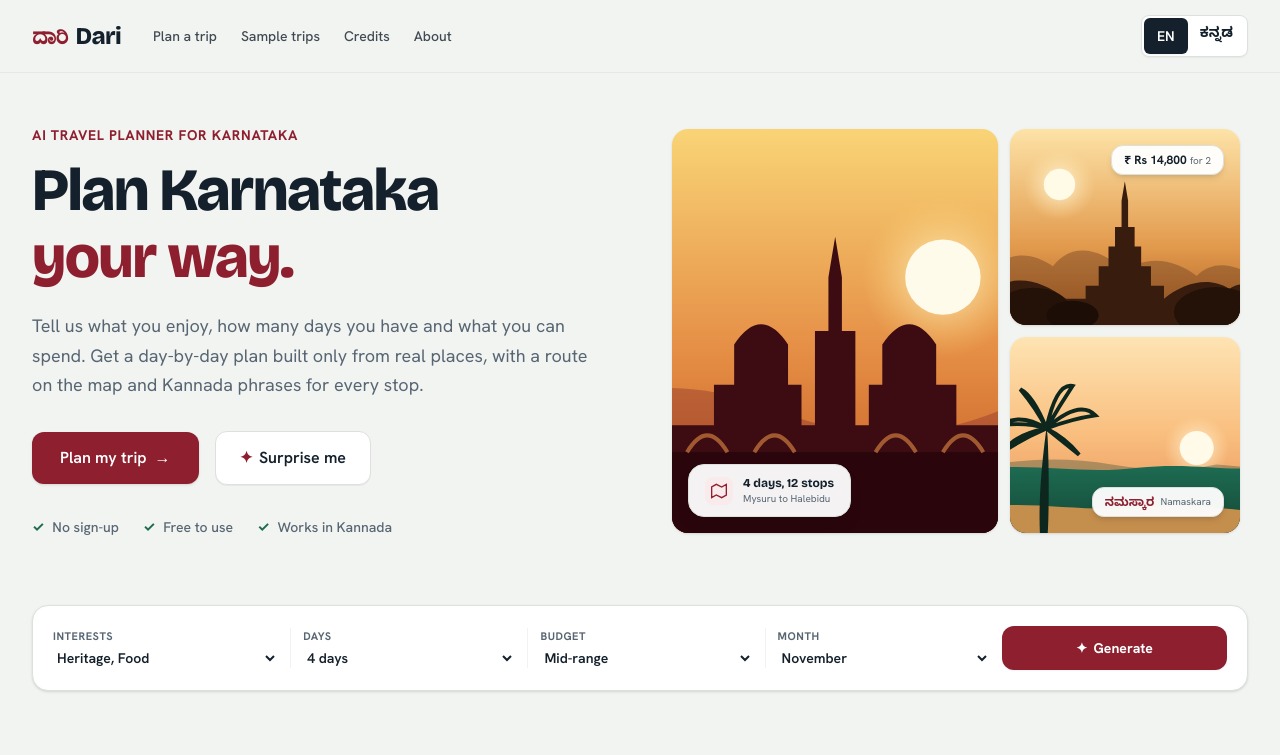
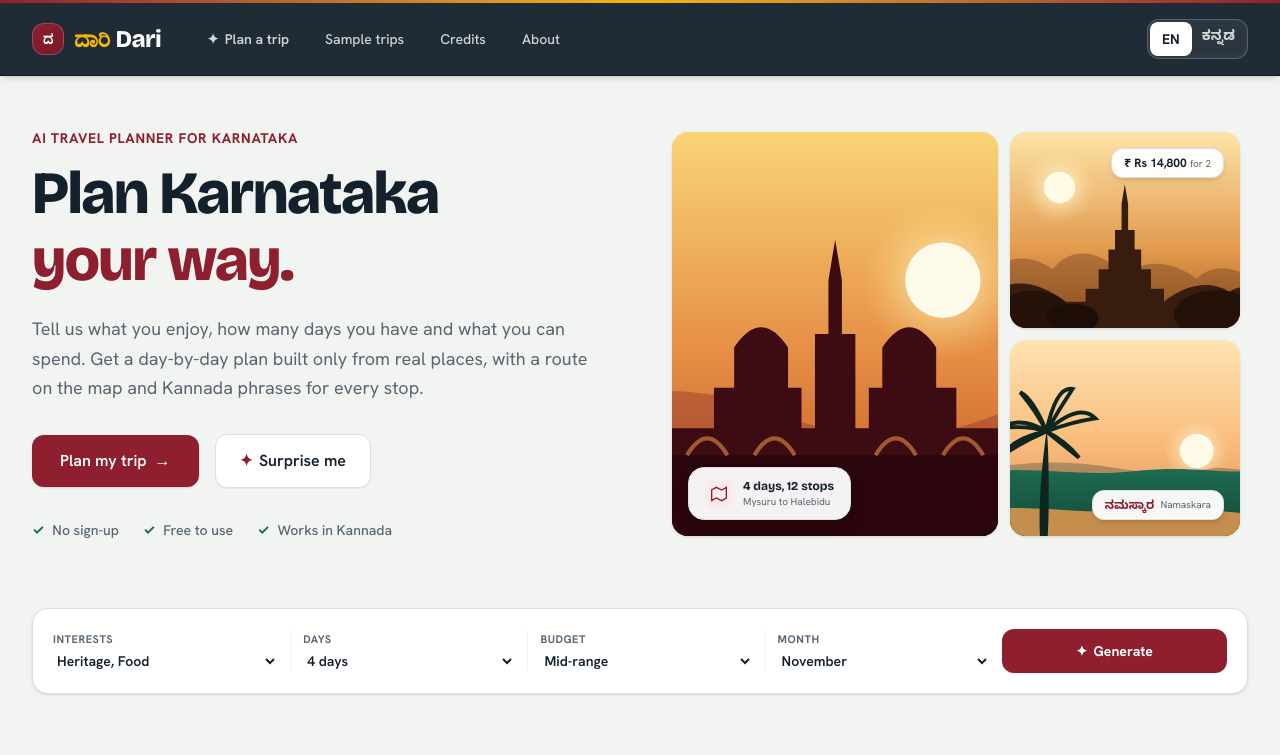
Before and after one commit to varshithvardhan2006-09/dari-karnataka-travel-planner, a Next.js app: page / in a window 1280 px wide. Shown: the top 755 px of the page. Built offline with nearby package versions, Linux system fonts and the light colour scheme; no server answers.

Commit message:
feat(ui): redesign navbar with distinct high-contrast ink theme, Karnataka brand accents, and active route indicators

```diff
--- a/src/components/LangToggle.tsx
+++ b/src/components/LangToggle.tsx
@@ -3,8 +3,47 @@
 import React from "react";
 import { useLang } from "@/lib/i18n/useLang";
 
-export default function LangToggle() {
+interface LangToggleProps {
+  variant?: "light" | "dark";
+}
+
+export default function LangToggle({ variant = "dark" }: LangToggleProps) {
   const { lang, setLang } = useLang();
+
+  if (variant === "dark") {
+    return (
+      <div
+        role="group"
+        aria-label="Language selection"
+        className="inline-flex items-center rounded-xl border border-white/20 bg-white/10 p-0.5 shadow-xs backdrop-blur-xs"
+      >
+        <button
+          type="button"
+          onClick={() => setLang("en")}
+          aria-pressed={lang === "en"}
+          className={`min-h-[34px] min-w-[42px] px-2.5 py-1 rounded-lg text-xs sm:text-sm font-bold transition-all cursor-pointer ${
+            lang === "en"
+              ? "bg-white text-[#14202B] shadow-xs"
+              : "text-white/80 hover:text-white hover:bg-white/10"
+          }`}
+        >
+          EN
+        </button>
+        <button
+          type="button"
+          onClick={() => setLang("kn")}
+          aria-pressed={lang === "kn"}
+          className={`min-h-[34px] min-w-[48px] px-2.5 py-1 rounded-lg text-xs sm:text-sm font-bold transition-all cursor-pointer font-kannada ${
+            lang === "kn"
+              ? "bg-white text-[#14202B] shadow-xs"
+              : "text-white/80 hover:text-white hover:bg-white/10"
+          }`}
+        >
+          ಕನ್ನಡ
+        </button>
+      </div>
+    );
+  }
 
   return (
     <div
--- a/src/components/Navbar.tsx
+++ b/src/components/Navbar.tsx
@@ -2,54 +2,81 @@
 
 import React, { useState } from "react";
 import Link from "next/link";
+import { usePathname } from "next/navigation";
 import { useLang } from "@/lib/i18n/useLang";
 import LangToggle from "./LangToggle";
 
 export default function Navbar() {
   const { lang, t } = useLang();
+  const pathname = usePathname() || "";
   const [mobileMenuOpen, setMobileMenuOpen] = useState(false);
 
+  const isPlan = pathname === "/plan";
+  const isTrip = pathname.startsWith("/trip");
+  const isCredits = pathname === "/credits";
+
   return (
-    <header className="w-full bg-[#F2F4F1] border-b border-[#DCE1DD]/60 sticky top-0 z-[1000] backdrop-blur-md bg-[#F2F4F1]/95">
+    <header className="w-full bg-[#14202B] text-white sticky top-0 z-[1000] shadow-md border-b border-black/40 backdrop-blur-md bg-[#14202B]/95">
+      {/* Karnataka Red-Gold Brand Top Strip */}
+      <div className="h-[3px] w-full bg-gradient-to-r from-[#8E1F2F] via-[#F2B705] to-[#8E1F2F]" />
+
       <div className="max-w-7xl mx-auto px-4 sm:px-6 lg:px-8 h-18 flex items-center justify-between">
         <div className="flex items-center gap-8">
-          {/* Logo */}
+          {/* Logo with Karnataka Emblem Icon */}
           <Link
             href="/"
-            className="flex items-center gap-2 group transition-opacity hover:opacity-90"
+            className="flex items-center gap-2.5 group transition-transform active:scale-95"
             aria-label="Dari - Karnataka Travel Planner"
           >
-            <span className="font-heading font-extrabold text-2xl text-[#8E1F2F] tracking-tight">
-              ದಾರಿ
+            <span className="w-8 h-8 rounded-xl bg-gradient-to-br from-[#8E1F2F] to-[#781926] text-white flex items-center justify-center font-heading font-extrabold text-base shadow-xs border border-white/20">
+              ದ
             </span>
-            <span className="font-heading font-extrabold text-2xl text-[#14202B] tracking-tight">
-              Dari
-            </span>
+            <div className="flex items-baseline gap-1.5">
+              <span className="font-heading font-extrabold text-2xl text-[#F2B705] tracking-tight">
+                ದಾರಿ
+              </span>
+              <span className="font-heading font-extrabold text-2xl text-white tracking-tight">
+                Dari
+              </span>
+            </div>
           </Link>
 
           {/* Desktop Navigation Links */}
-          <nav className="hidden md:flex items-center gap-6">
+          <nav className="hidden md:flex items-center gap-2">
             <Link
               href="/plan"
-              className="text-sm font-medium text-[#14202B]/80 hover:text-[#8E1F2F] transition-colors"
+              className={`text-sm font-semibold px-3.5 py-1.5 rounded-xl transition-all flex items-center gap-1.5 ${
+                isPlan
+                  ? "bg-[#8E1F2F] text-white shadow-xs"
+                  : "text-white/80 hover:text-white hover:bg-white/10"
+              }`}
             >
-              {t("nav.plan_a_trip")}
+              <span>✦</span>
+              <span>{t("nav.plan_a_trip")}</span>
             </Link>
             <Link
               href="/trip?sample=heritage"
-              className="text-sm font-medium text-[#14202B]/80 hover:text-[#8E1F2F] transition-colors"
+              className={`text-sm font-medium px-3.5 py-1.5 rounded-xl transition-all ${
+                isTrip
+                  ? "bg-white/15 text-white font-semibold"
+                  : "text-white/80 hover:text-white hover:bg-white/10"
+              }`}
             >
               {t("nav.sample_trips")}
             </Link>
             <Link
               href="/credits"
-              className="text-sm font-medium text-[#14202B]/80 hover:text-[#8E1F2F] transition-colors"
+              className={`text-sm font-medium px-3.5 py-1.5 rounded-xl transition-all ${
+                isCredits
+                  ? "bg-white/15 text-white font-semibold"
+                  : "text-white/80 hover:text-white hover:bg-white/10"
+              }`}
             >
               {lang === "kn" ? "ಚಿತ್ರ ಕೃಪೆ" : "Credits"}
             </Link>
             <Link
               href="/#about"
-              className="text-sm font-medium text-[#14202B]/80 hover:text-[#8E1F2F] transition-colors"
+              className="text-sm font-medium text-white/80 hover:text-white hover:bg-white/10 px-3.5 py-1.5 rounded-xl transition-all"
             >
               {t("nav.about")}
             </Link>
@@ -58,13 +85,13 @@ export default function Navbar() {
 
         {/* Right side: Language Toggle + Mobile Hamburger */}
         <div className="flex items-center gap-2.5">
-          <LangToggle />
+          <LangToggle variant="dark" />
 
           {/* Mobile Menu Toggle Button */}
           <button
             type="button"
             onClick={() => setMobileMenuOpen(!mobileMenuOpen)}
-            className="md:hidden w-9 h-9 rounded-lg bg-white border border-[#DCE1DD] flex items-center justify-center text-[#14202B] hover:bg-gray-50 active:scale-95 transition-all cursor-pointer shadow-2xs"
+            className="md:hidden w-9 h-9 rounded-xl bg-white/10 border border-white/20 flex items-center justify-center text-white hover:bg-white/20 active:scale-95 transition-all cursor-pointer shadow-2xs"
             aria-label={mobileMenuOpen ? "Close navigation menu" : "Open navigation menu"}
             aria-expanded={mobileMenuOpen}
           >
@@ -86,32 +113,45 @@ export default function Navbar() {
 
       {/* Mobile Navigation Dropdown */}
       {mobileMenuOpen && (
-        <div className="md:hidden bg-white/98 backdrop-blur-md border-b border-[#DCE1DD] px-4 py-3 space-y-1 shadow-md animate-in slide-in-from-top-2 duration-150">
+        <div className="md:hidden bg-[#14202B] border-b border-white/15 px-4 py-3 space-y-1.5 shadow-xl animate-in slide-in-from-top-2 duration-150">
           <Link
             href="/plan"
             onClick={() => setMobileMenuOpen(false)}
-            className="block px-3 py-2.5 rounded-xl text-sm font-semibold text-[#14202B] hover:bg-[#F2F4F1] hover:text-[#8E1F2F] transition-colors"
+            className={`block px-3.5 py-2.5 rounded-xl text-sm font-semibold transition-colors flex items-center justify-between ${
+              isPlan
+                ? "bg-[#8E1F2F] text-white"
+                : "text-white/90 hover:bg-white/10"
+            }`}
           >
-            {t("nav.plan_a_trip")}
+            <span>{t("nav.plan_a_trip")}</span>
+            <span>✦</span>
           </Link>
           <Link
             href="/trip?sample=heritage"
             onClick={() => setMobileMenuOpen(false)}
-            className="block px-3 py-2.5 rounded-xl text-sm font-semibold text-[#14202B] hover:bg-[#F2F4F1] hover:text-[#8E1F2F] transition-colors"
+            className={`block px-3.5 py-2.5 rounded-xl text-sm font-semibold transition-colors ${
+              isTrip
+                ? "bg-white/15 text-white"
+                : "text-white/90 hover:bg-white/10"
+            }`}
           >
             {t("nav.sample_trips")}
           </Link>
           <Link
             href="/credits"
             onClick={() => setMobileMenuOpen(false)}
-            className="block px-3 py-2.5 rounded-xl text-sm font-semibold text-[#14202B] hover:bg-[#F2F4F1] hover:text-[#8E1F2F] transition-colors"
+            className={`block px-3.5 py-2.5 rounded-xl text-sm font-semibold transition-colors ${
+              isCredits
+                ? "bg-white/15 text-white"
+                : "text-white/90 hover:bg-white/10"
+            }`}
           >
             {lang === "kn" ? "ಚಿತ್ರ ಕೃಪೆ (Credits)" : "Credits"}
           </Link>
           <Link
             href="/#about"
             onClick={() => setMobileMenuOpen(false)}
-            className="block px-3 py-2.5 rounded-xl text-sm font-semibold text-[#14202B] hover:bg-[#F2F4F1] hover:text-[#8E1F2F] transition-colors"
+            className="block px-3.5 py-2.5 rounded-xl text-sm font-semibold text-white/90 hover:bg-white/10 transition-colors"
           >
             {t("nav.about")}
           </Link>
```
